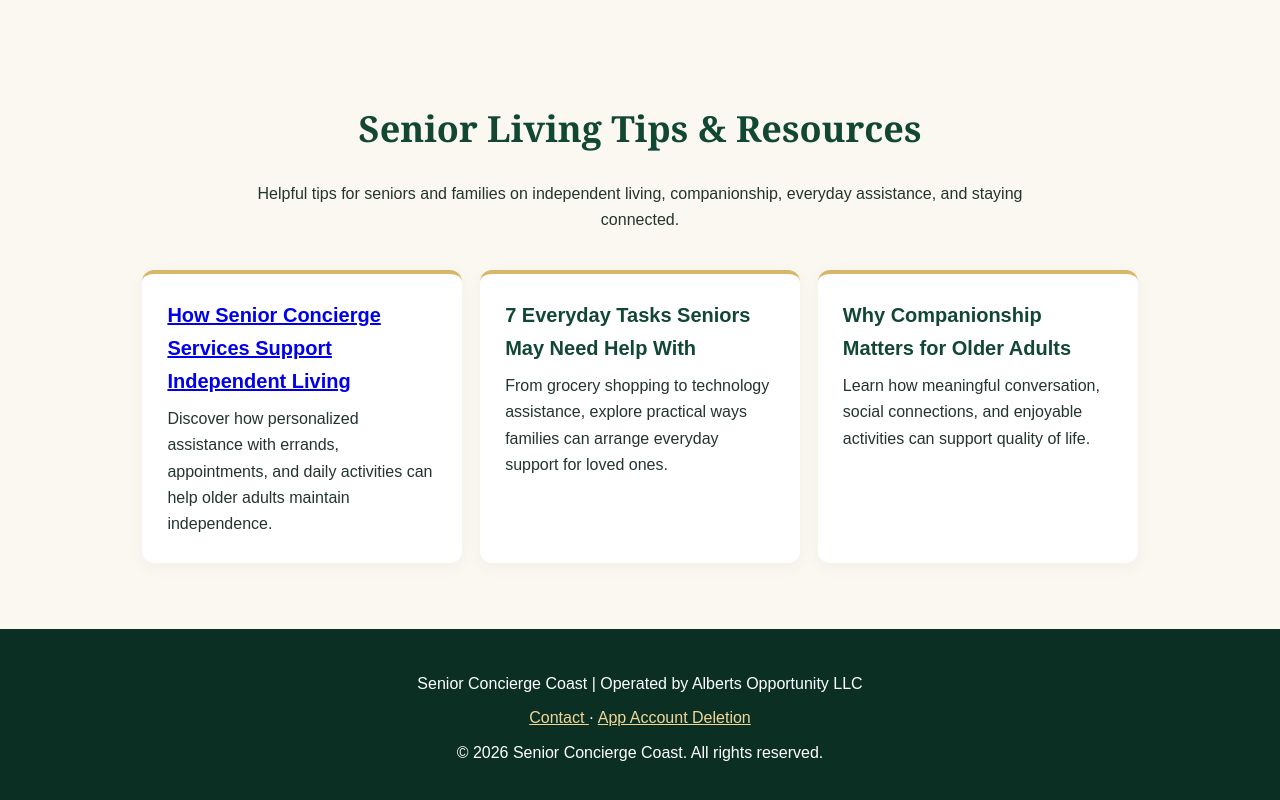
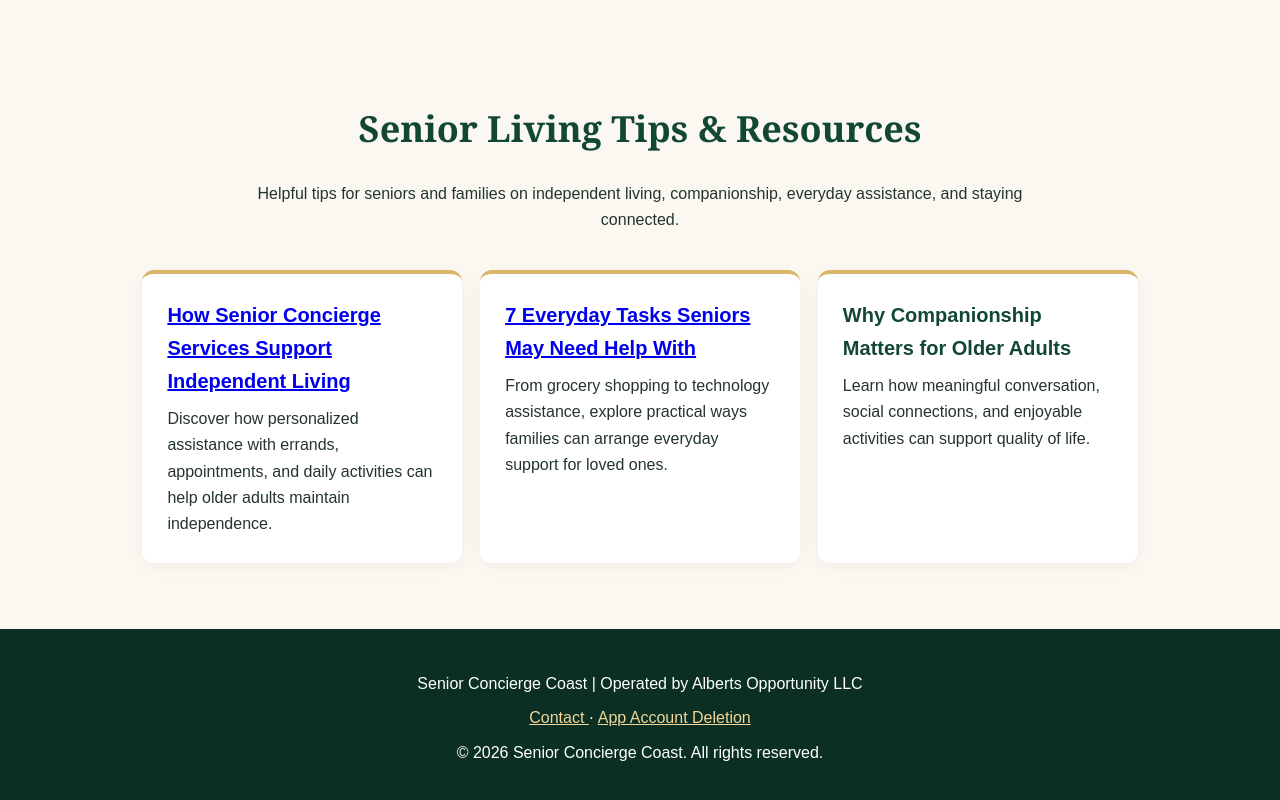
Before and after one commit to albertsopportunity/senior-concierge-website, a plain HTML site: page index.html in a window 1280 px wide. Shown: the part 2847-3647 px from the top of the page. Drawn offline with Linux system fonts and the light colour scheme.

Commit message:
Update heading to include a link for seniors' tasks

```diff
--- a/index.html
+++ b/index.html
@@ -535,8 +535,11 @@
     </article>
 
     <article class="service">
-      <h3>7 Everyday Tasks Seniors May Need Help With</h3>
-      <p>
+<h3>
+  <a href="7-everyday-tasks-seniors-need-help-with.html">
+    7 Everyday Tasks Seniors May Need Help With
+  </a>
+</h3>      <p>
         From grocery shopping to technology assistance,
         explore practical ways families can arrange
         everyday support for loved ones.
```
